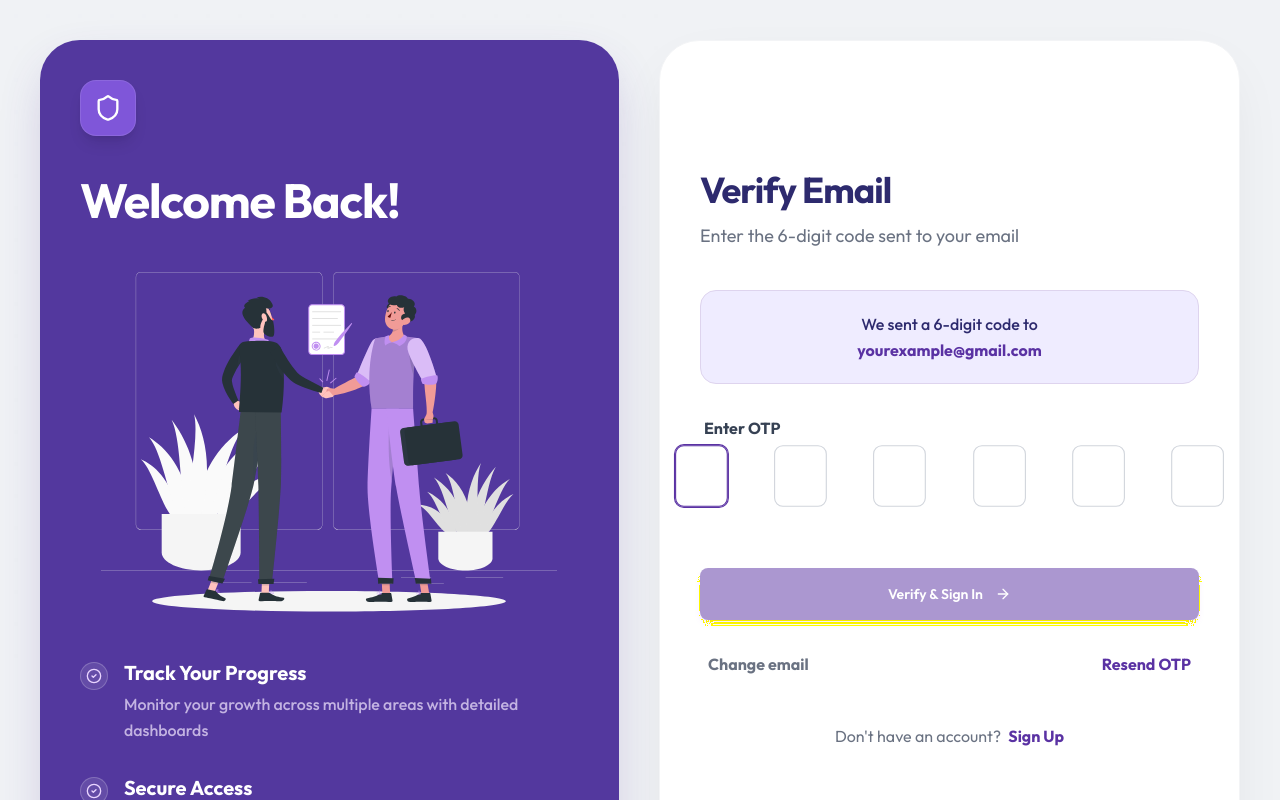
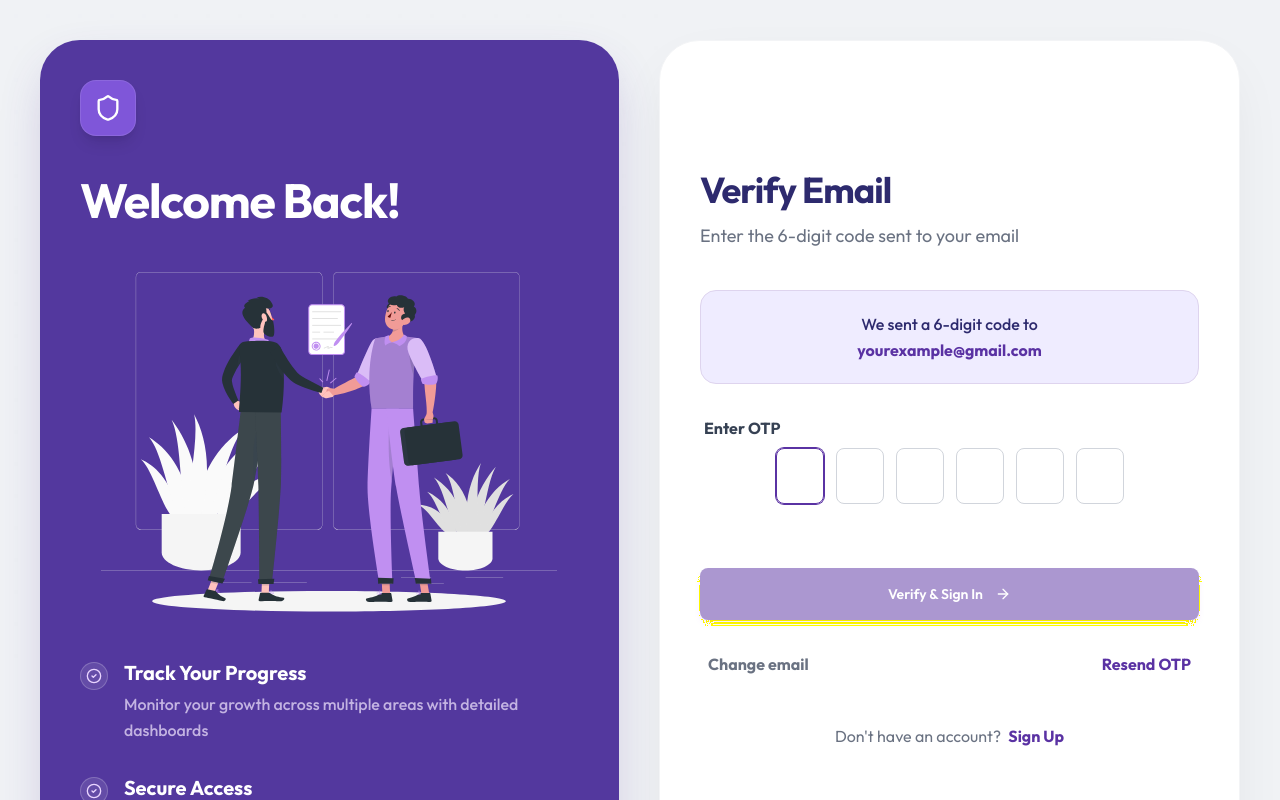
Before and after one commit to nageshwar-sg/Heydu-CRAP, a React (Vite) app: page /signin-otp in a window 1280 px wide. Shown: the top 800 px of the page. Built offline with nearby package versions, Linux system fonts and the light colour scheme.

Commit message:
Fix OTP field overflow and alignment across auth pages

```diff
--- a/src/components/OTPInput.tsx
+++ b/src/components/OTPInput.tsx
@@ -44,7 +44,7 @@
   }, [activeOTPIndex]);
 
   return (
-    <div className="flex justify-between items-center w-full gap-2">
+    <div className="flex justify-center items-center gap-3">
       {Array(length).fill('').map((_, index) => {
         return (
           <React.Fragment key={index}>
--- a/src/pages/SignInOtp.tsx
+++ b/src/pages/SignInOtp.tsx
@@ -53,7 +53,7 @@
 
           <div className="space-y-4">
             <label className="text-base font-bold text-gray-700 ml-1">Enter OTP</label>
-            <div className="flex justify-center scale-110 origin-center py-2">
+            <div className="flex justify-center py-2">
                <OTPInput value={otp} onChange={setOtp} />
             </div>
           </div>
--- a/src/pages/SignUpOtp.tsx
+++ b/src/pages/SignUpOtp.tsx
@@ -57,7 +57,7 @@
 
           <div className="space-y-4">
             <label className="text-base font-bold text-gray-700 ml-1">Enter OTP</label>
-            <div className="flex justify-center scale-110 origin-center py-2">
+            <div className="flex justify-center py-2">
                <OTPInput value={otp} onChange={setOtp} />
             </div>
           </div>
```
